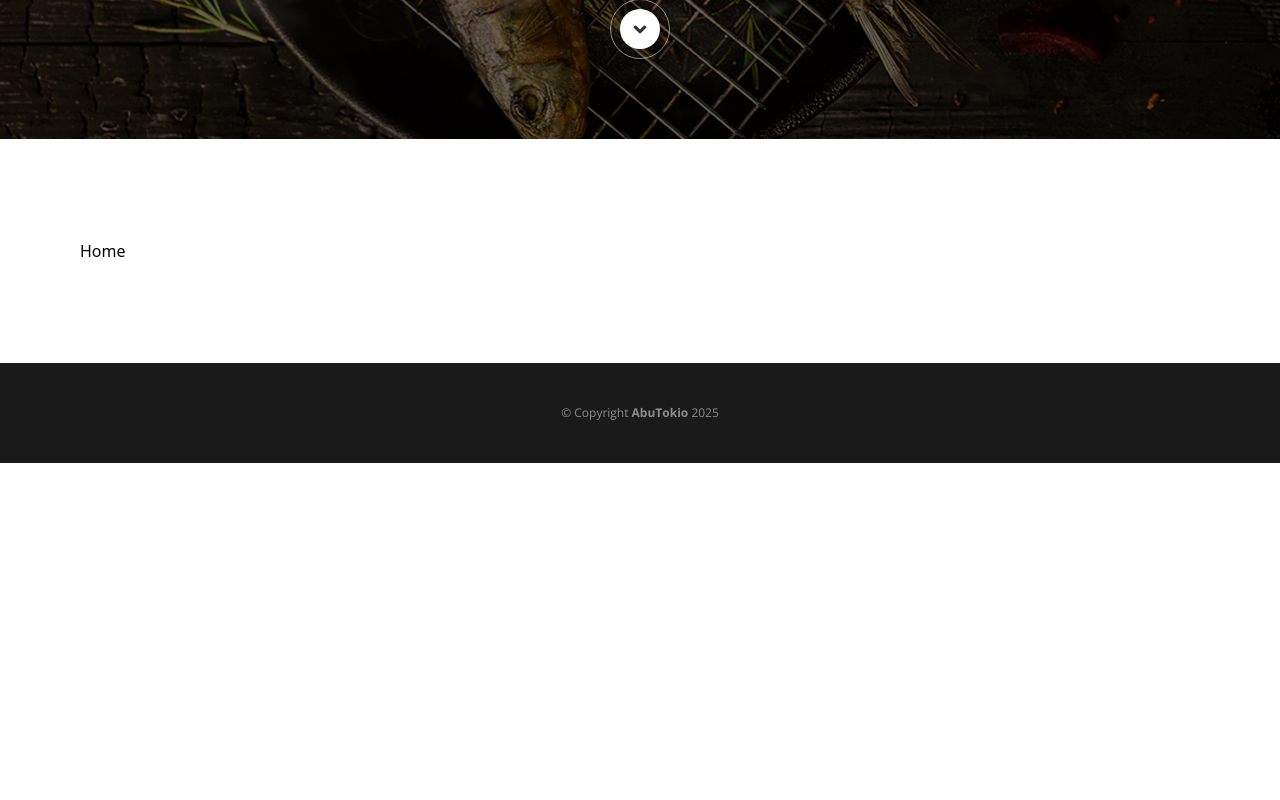
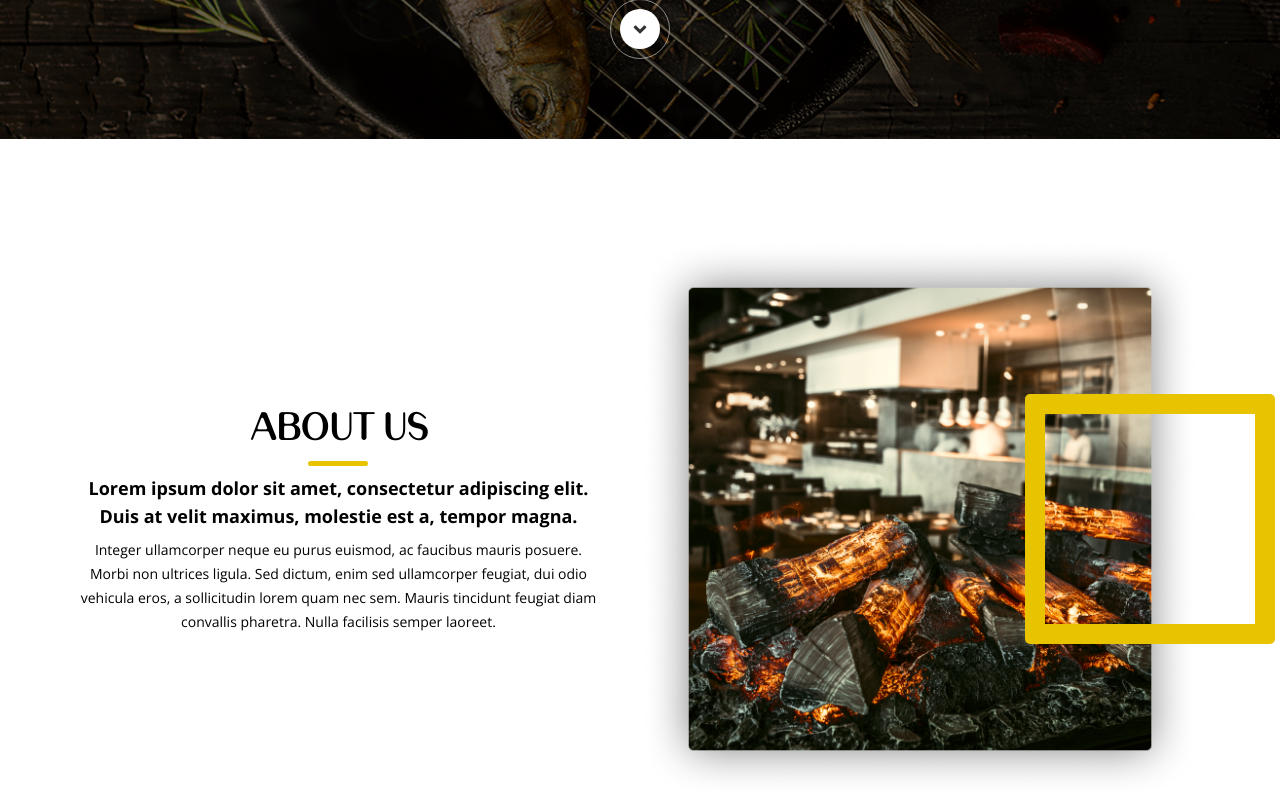
Before and after one commit to AbuTokio/restaurant-hungry-people, a React (Vite) app: page / in a window 1280 px wide. Shown: the part 660-1460 px from the top of the page. Before the commit the page ends 1123 px from the top, so only its background shows below. Built offline with nearby package versions, Linux system fonts and the light colour scheme.

Commit message:
finished home page

```diff
--- a/src/components/accent/Accent.tsx
+++ b/src/components/accent/Accent.tsx
@@ -1,14 +1,15 @@
 interface AccentProps {
   square?: boolean
+  className?: string
 }
 
-export default function Accent({ square }: AccentProps) {
+export default function Accent({ square, className }: AccentProps) {
   return (
     <>
       {square ? (
-        <div className="w-[250px] h-[250px] border-20 border-accent bg-transparent rounded-[5px]"></div>
+        <div className={`${className} w-[250px] h-[250px] border-20 border-accent bg-transparent rounded-[5px]`}></div>
       ) : (
-        <div className="w-15 h-[5px] rounded-full bg-accent"></div>
+        <div className={`${className} w-15 h-[5px] rounded-full bg-accent`}></div>
       )}
     </>
   )
--- /dev/null
+++ b/src/components/h2/H2.tsx
@@ -0,0 +1,14 @@
+import Accent from "../accent/Accent"
+
+interface H2Props {
+  label: string
+}
+
+export default function H2({ label }: H2Props) {
+  return (
+    <h2 className="font-banny text-4xl font-bold leading-12 uppercase flex flex-col justify-center items-center gap-2">
+      {label}
+      <Accent />
+    </h2>
+  )
+}
--- a/src/components/header/Header.tsx
+++ b/src/components/header/Header.tsx
@@ -2,7 +2,11 @@ import Accent from "../accent/Accent"
 import Button from "../button/Button"
 import Nav from "../nav/Nav"
 
-export default function Header() {
+interface HeaderProps {
+  onScrollToMain: () => void
+}
+
+export default function Header({ onScrollToMain }: HeaderProps) {
   return (
     <header className="container mx-auto max-w-[1440px] px-20 bg-[url(/img/bg-header.png)] bg-cover">
       <section className="mx-auto pt-[25px] px-20 w-fit flex gap-17.5 font-opensans text-white font-bold text-xs leading-4.5 uppercase">
@@ -33,7 +37,7 @@ export default function Header() {
         </div>
       </section>
       <section className="flex justify-center items-center py-20">
-        <Button icon="/img/arrow-down.svg" />
+        <Button icon="/img/arrow-down.svg" onClick={onScrollToMain} />
       </section>
     </header>
   )
--- /dev/null
+++ b/src/components/section-image/SectionImage.tsx
@@ -0,0 +1,23 @@
+import Accent from "../accent/Accent"
+
+interface SectionImageProps {
+  src: string
+  alt?: string
+  orientation: "left" | "right"
+}
+
+export default function SectionImage({ src, alt = "image", orientation }: SectionImageProps) {
+  return (
+    <div className={`w-fit flex justify-center items-center ${orientation === "left" && "pl-20"}`}>
+      <div className="relative">
+        <img src={src} alt={alt} />
+        <div
+          className={`w-fit rounded-[5px] absolute top-1/2 -translate-y-1/2 ${
+            orientation === "left" ? "left-[50px] -translate-x-1/2" : "right-[50px] translate-x-1/2"
+          }`}>
+          <Accent square />
+        </div>
+      </div>
+    </div>
+  )
+}
--- /dev/null
+++ b/src/components/section/Section.tsx
@@ -0,0 +1,71 @@
+import H2 from "../h2/H2"
+import SectionImage from "../section-image/SectionImage"
+
+interface SectionProps {
+  title: string
+  subtitle: string
+  description?: string
+  imgUrl?: string
+  orientation: "left" | "right" | "menu" | "booking" | "booking-confirmation"
+  className?: string
+}
+
+export default function Section({ title, subtitle, description, imgUrl, orientation, className }: SectionProps) {
+  const textArticle = (
+    <article className="w-6/13 flex flex-col justify-center items-center gap-2">
+      <H2 label={title} />
+      <p className="font-opensans font-bold text-lg leading-7 text-center">{subtitle}</p>
+      {description && <p className="font-opensans text-sm leading-6 text-center">{description}</p>}
+    </article>
+  )
+
+  const imageArticle = imgUrl && (
+    <article className="w-1/2">
+      <SectionImage
+        src={imgUrl}
+        orientation={orientation === "left" || orientation.includes("booking") ? "right" : "left"}
+      />
+    </article>
+  )
+
+  const menuArticle = <article></article>
+
+  const bookingArticle = <article></article>
+
+  switch (orientation) {
+    case "left":
+      return (
+        <section className={`${className} flex justify-between items-center`}>
+          {textArticle}
+          {imageArticle}
+        </section>
+      )
+    case "right":
+      return (
+        <section className={`${className} flex`}>
+          {imageArticle}
+          {textArticle}
+        </section>
+      )
+    case "menu":
+      return (
+        <section className={`${className} flex flex-col`}>
+          {textArticle} {menuArticle}
+        </section>
+      )
+    case "booking":
+      return (
+        <section className={`${className} flex`}>
+          {bookingArticle}
+          {imageArticle}
+        </section>
+      )
+    case "booking-confirmation":
+      return (
+        <section className={`${className} flex`}>
+          {textArticle}
+          {imageArticle}
+        </section>
+      )
+  }
+}
--- a/src/layout/Layout.tsx
+++ b/src/layout/Layout.tsx
@@ -1,12 +1,19 @@
 import { Outlet } from "react-router"
 import Header from "../components/header/Header"
 import Footer from "../components/footer/Footer"
+import { useRef } from "react"
 
 export default function Layout() {
+  const mainRef = useRef<HTMLElement | null>(null)
+
+  const scrollToMain = () => {
+    mainRef.current?.scrollIntoView({ behavior: "smooth" })
+  }
+
   return (
     <>
-      <Header />
-      <main className="container mx-auto max-w-[1440px] px-20 py-25">
+      <Header onScrollToMain={scrollToMain} />
+      <main className="container mx-auto max-w-[1440px] px-20 py-25" ref={mainRef}>
         <Outlet />
       </main>
       <Footer />
--- a/src/pages/home/Home.tsx
+++ b/src/pages/home/Home.tsx
@@ -1,3 +1,15 @@
+import Section from "../../components/section/Section"
+
 export default function Home() {
-  return <div>Home</div>
+  return (
+    <>
+      <Section
+        title="About us"
+        subtitle="Lorem ipsum dolor sit amet, consectetur adipiscing elit. Duis at velit maximus, molestie est a, tempor magna."
+        description="Integer ullamcorper neque eu purus euismod, ac faucibus mauris posuere. Morbi non ultrices ligula. Sed dictum, enim sed ullamcorper feugiat, dui odio vehicula eros, a sollicitudin lorem quam nec sem. Mauris tincidunt feugiat diam convallis pharetra. Nulla facilisis semper laoreet."
+        imgUrl="/img/about-us.png"
+        orientation="left"
+      />
+    </>
+  )
 }
```
